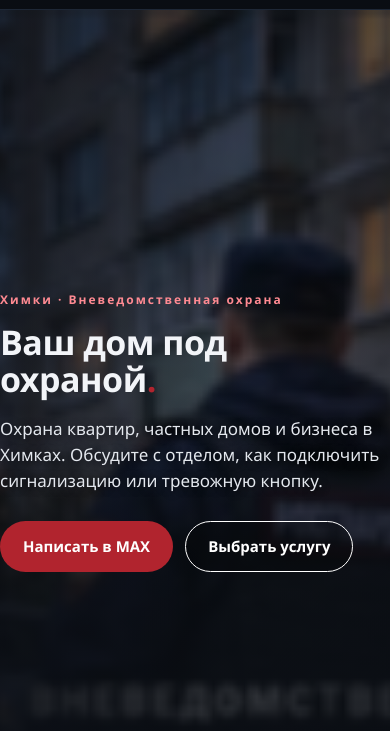
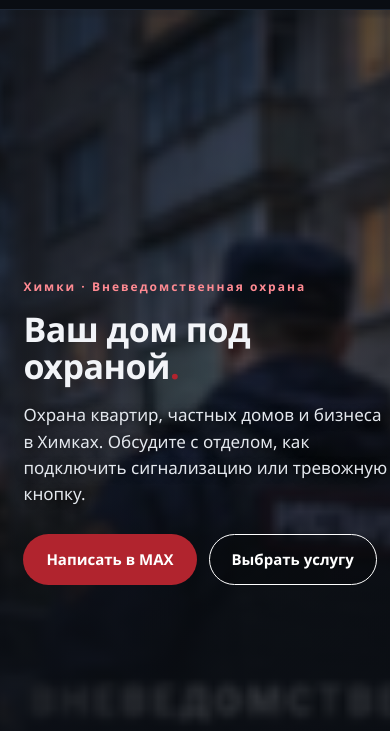
Before and after one commit to weteranchik31-ai/rosgvardia-himki-ovo, a plain HTML site: page index.html in a window 390 px wide. Shown: the part 113-844 px from the top of the page. Drawn offline with Linux system fonts and the light colour scheme.

Commit message:
Баннер: текст сдвинут правее

```diff
--- a/index.html
+++ b/index.html
@@ -55,7 +55,7 @@ nav.main-nav a.special:hover{background:rgba(177,36,46,.15)}
 .hero-shade{position:absolute;inset:0;z-index:1;background:
   linear-gradient(180deg,rgba(8,10,15,.55) 0%,rgba(8,10,15,.35) 45%,var(--bg) 100%),
   linear-gradient(90deg,rgba(8,10,15,.55) 0%,rgba(8,10,15,.1) 60%,rgba(8,10,15,.3) 100%)}
-.hero-inner{position:relative;z-index:2;width:100%;padding:120px 0}
+.hero-inner{position:relative;z-index:2;width:100%;padding:120px 0;padding-left:14%}
 .hero .container{align-self:center}
 .hero-kicker{position:relative;z-index:1;font-size:12px;letter-spacing:2px;color:#ff8a92;font-weight:700;margin-bottom:14px}
 .hero h1{position:relative;z-index:1;font-size:clamp(34px,6vw,58px);font-weight:900;line-height:1.08;letter-spacing:-.5px}
@@ -165,7 +165,7 @@ footer{border-top:1px solid var(--line);padding:22px 0;background:#080a0f}
 @media(max-width:680px){
   .top-phones{display:none}
   .adv-block{grid-template-columns:1fr}
-  .hero-inner{padding:52px 0}
+  .hero-inner{padding:52px 0;padding-left:6%}
   nav.main-nav a{padding:6px 10px;font-size:13px}
 }
 </style>
```
